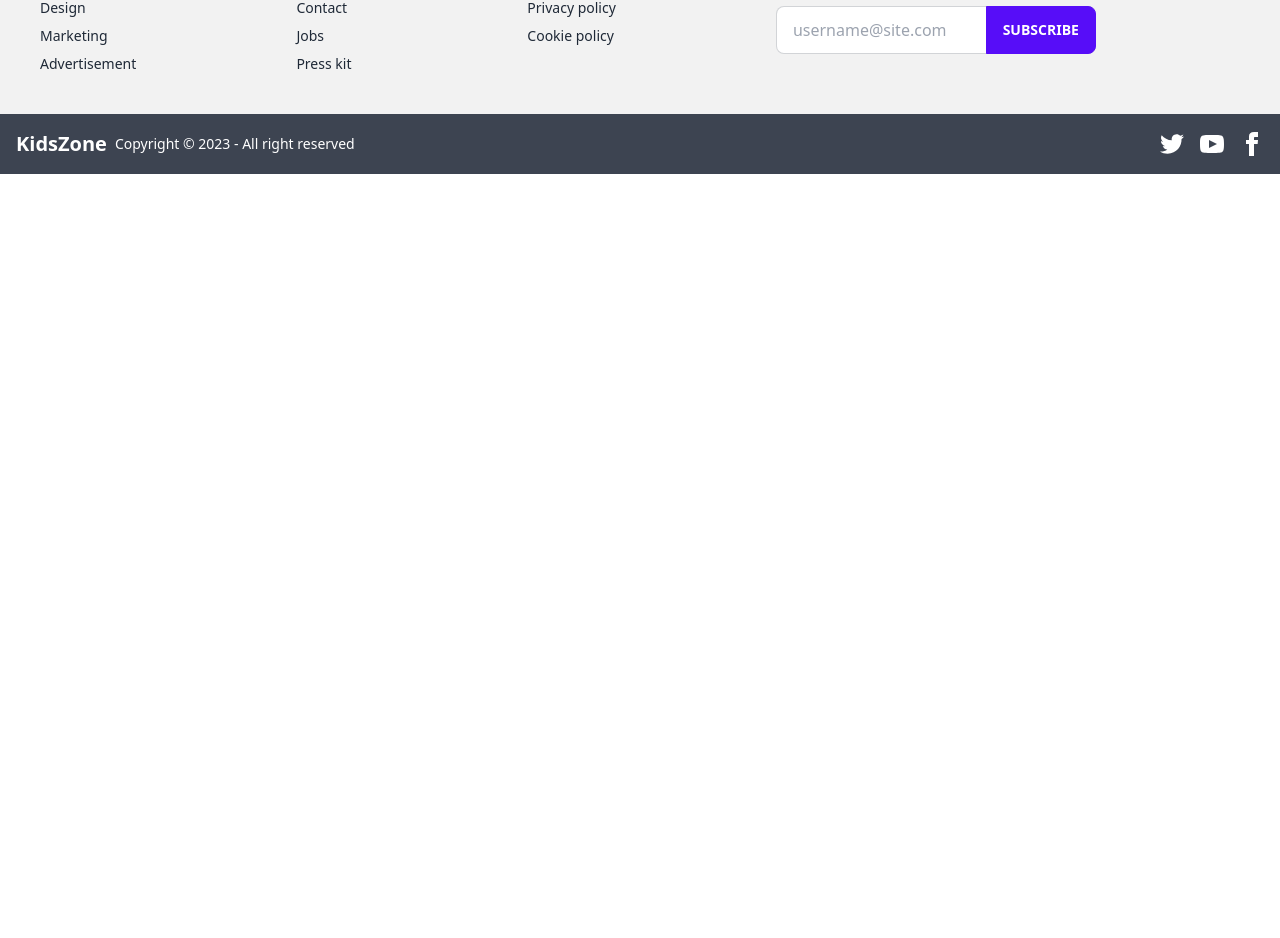
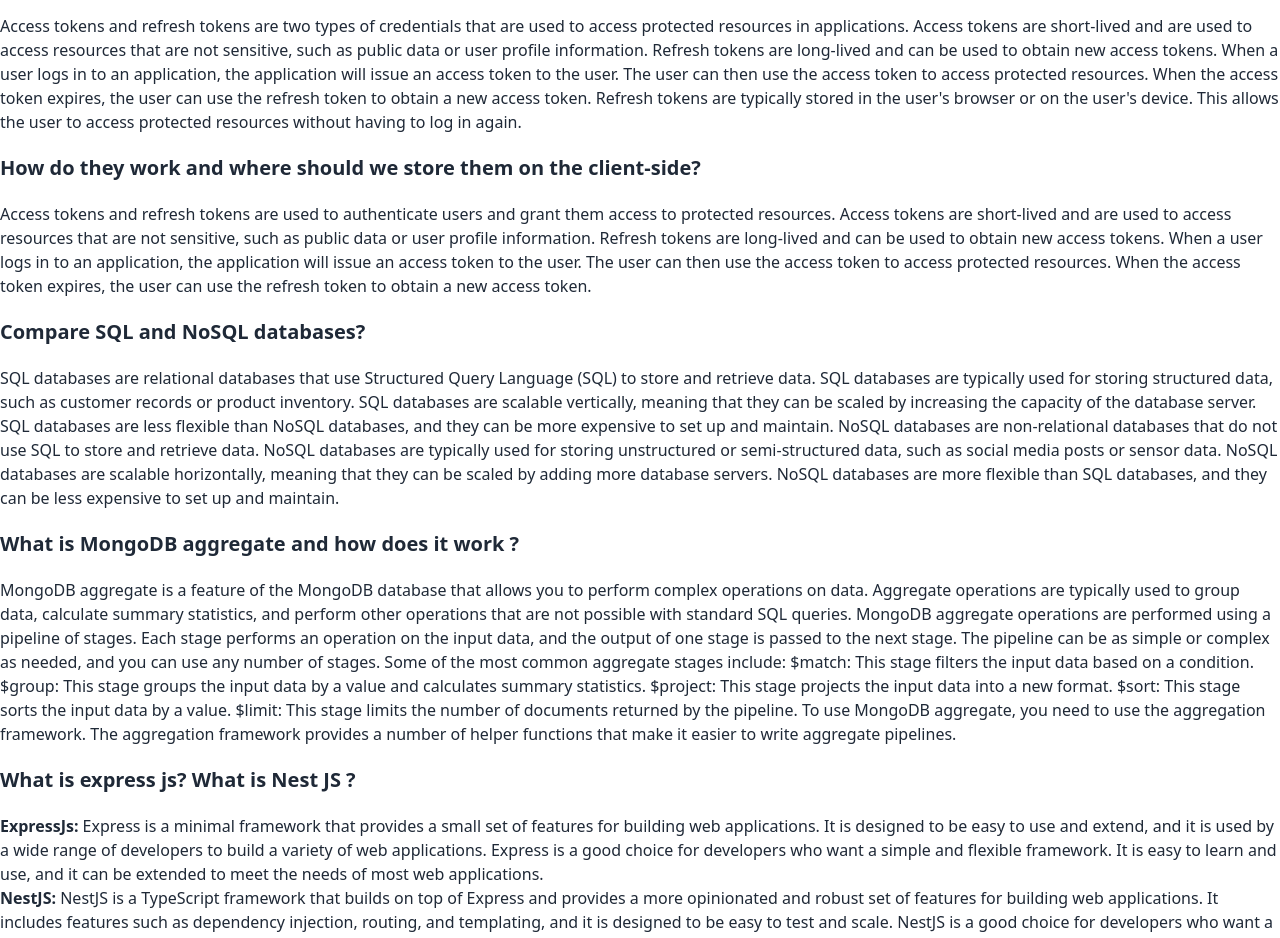
Before and after one commit to dipto3478/KidsZone_client, a React (Vite) app: page /blogs in a window 1280 px wide. Shown: the part 194-1132 px from the top of the page. Before the commit the page ends 800 px from the top, so only its background shows below. Built offline with nearby package versions, Linux system fonts and the light colour scheme; no server answers.

Commit message:
delete buttton work

```diff
--- a/package.json
+++ b/package.json
@@ -10,6 +10,7 @@
     "preview": "vite preview"
   },
   "dependencies": {
+    "aos": "^3.0.0-beta.6",
     "daisyui": "^2.51.6",
     "firebase": "^9.22.0",
     "localforage": "^1.10.0",
--- a/src/components/Blogs/Blogs.jsx
+++ b/src/components/Blogs/Blogs.jsx
@@ -1,8 +1,111 @@
 const Blogs = () => {
   return (
-    <div>
-      <h3>blogs</h3>
-    </div>
+    <section className="my-10 space-y-5">
+      <h3 className="text-3xl font-bold mb-5 text-center underline">Blogs</h3>
+      <article className="space-y-5">
+        <h4 className="text-xl font-semibold">
+          What is an access token and refresh token?
+        </h4>
+        <p className="text-base font-normal">
+          Access tokens and refresh tokens are two types of credentials that are
+          used to access protected resources in applications. Access tokens are
+          short-lived and are used to access resources that are not sensitive,
+          such as public data or user profile information. Refresh tokens are
+          long-lived and can be used to obtain new access tokens. When a user
+          logs in to an application, the application will issue an access token
+          to the user. The user can then use the access token to access
+          protected resources. When the access token expires, the user can use
+          the refresh token to obtain a new access token. Refresh tokens are
+          typically stored in the user's browser or on the user's device. This
+          allows the user to access protected resources without having to log in
+          again.
+        </p>
+      </article>
+      <article className="space-y-5">
+        <h4 className="text-xl font-semibold">
+          How do they work and where should we store them on the client-side?
+        </h4>
+        <p className="text-base font-normal">
+          Access tokens and refresh tokens are used to authenticate users and
+          grant them access to protected resources. Access tokens are
+          short-lived and are used to access resources that are not sensitive,
+          such as public data or user profile information. Refresh tokens are
+          long-lived and can be used to obtain new access tokens. When a user
+          logs in to an application, the application will issue an access token
+          to the user. The user can then use the access token to access
+          protected resources. When the access token expires, the user can use
+          the refresh token to obtain a new access token.
+        </p>
+      </article>
+      <article className="space-y-5">
+        <h4 className="text-xl font-semibold">
+          Compare SQL and NoSQL databases?
+        </h4>
+        <p className="text-base font-normal">
+          SQL databases are relational databases that use Structured Query
+          Language (SQL) to store and retrieve data. SQL databases are typically
+          used for storing structured data, such as customer records or product
+          inventory. SQL databases are scalable vertically, meaning that they
+          can be scaled by increasing the capacity of the database server. SQL
+          databases are less flexible than NoSQL databases, and they can be more
+          expensive to set up and maintain. NoSQL databases are non-relational
+          databases that do not use SQL to store and retrieve data. NoSQL
+          databases are typically used for storing unstructured or
+          semi-structured data, such as social media posts or sensor data. NoSQL
+          databases are scalable horizontally, meaning that they can be scaled
+          by adding more database servers. NoSQL databases are more flexible
+          than SQL databases, and they can be less expensive to set up and
+          maintain.
+        </p>
+      </article>
+      <article className="space-y-5">
+        <h4 className="text-xl font-semibold">
+          What is MongoDB aggregate and how does it work ?
+        </h4>
+        <p className="text-base font-normal">
+          MongoDB aggregate is a feature of the MongoDB database that allows you
+          to perform complex operations on data. Aggregate operations are
+          typically used to group data, calculate summary statistics, and
+          perform other operations that are not possible with standard SQL
+          queries. MongoDB aggregate operations are performed using a pipeline
+          of stages. Each stage performs an operation on the input data, and the
+          output of one stage is passed to the next stage. The pipeline can be
+          as simple or complex as needed, and you can use any number of stages.
+          Some of the most common aggregate stages include: $match: This stage
+          filters the input data based on a condition. $group: This stage groups
+          the input data by a value and calculates summary statistics. $project:
+          This stage projects the input data into a new format. $sort: This
+          stage sorts the input data by a value. $limit: This stage limits the
+          number of documents returned by the pipeline. To use MongoDB
+          aggregate, you need to use the aggregation framework. The aggregation
+          framework provides a number of helper functions that make it easier to
+          write aggregate pipelines.
+        </p>
+      </article>
+      <article className="space-y-5">
+        <h4 className="text-xl font-semibold">
+          What is express js? What is Nest JS ?
+        </h4>
+        <p className="text-base font-normal">
+          <strong className="font-bold">ExpressJs:</strong> Express is a minimal
+          framework that provides a small set of features for building web
+          applications. It is designed to be easy to use and extend, and it is
+          used by a wide range of developers to build a variety of web
+          applications. Express is a good choice for developers who want a
+          simple and flexible framework. It is easy to learn and use, and it can
+          be extended to meet the needs of most web applications.
+          <br />
+          <strong className="font-bold">NestJS:</strong> NestJS is a TypeScript
+          framework that builds on top of Express and provides a more
+          opinionated and robust set of features for building web applications.
+          It includes features such as dependency injection, routing, and
+          templating, and it is designed to be easy to test and scale. NestJS is
+          a good choice for developers who want a more robust and opinionated
+          framework. It provides a number of features that can help to improve
+          the quality and performance of web applications.
+        </p>
+      </article>
+    </section>
   );
 };
 
--- a/src/components/Home/Discount/Discount.jsx
+++ b/src/components/Home/Discount/Discount.jsx
@@ -1,10 +1,18 @@
 import banner1 from "../../../assets/banner/banner1.jpg";
+import AOS from "aos";
+import "aos/dist/aos.css"; // You can also use <link> for styles
+// ..
+AOS.init();
 
 const Discount = () => {
   return (
-    <div className="max-h-96 my-24">
+    <div
+      data-aos="fade-up"
+      data-aos-anchor-placement="top-center"
+      className="max-h-72 my-24"
+    >
       <h3 className="text-4xl font-bold text-center mb-5">Discount %</h3>
-      <img className="w-full max-h-96" src={banner1} alt="" />
+      <img className="w-full max-h-72" src={banner1} alt="" />
     </div>
   );
 };
--- a/src/components/MyToys/MyToys.jsx
+++ b/src/components/MyToys/MyToys.jsx
@@ -1,6 +1,7 @@
 import { useContext, useEffect, useState } from "react";
 import { AuthContext } from "../Provider/AuthProvider";
 import { Link } from "react-router-dom";
+import Swal from "sweetalert2";
 
 const MyToys = () => {
   const { user } = useContext(AuthContext);
@@ -15,9 +16,34 @@
       .then((data) => {
         setProducts(data);
         setIsLoading(false);
-        console.log(data);
+        // console.log(data);
       });
   }, [url]);
+
+  const handleDelete = (id) => {
+    Swal.fire({
+      title: "Are you sure?",
+      text: "You won't be able to revert this!",
+      icon: "warning",
+      showCancelButton: true,
+      confirmButtonColor: "#3085d6",
+      cancelButtonColor: "#d33",
+      confirmButtonText: "Yes, delete it!",
+    }).then((result) => {
+      if (result.isConfirmed) {
+        Swal.fire("Deleted!", "Your file has been deleted.", "success");
+        fetch(`http://localhost:5000/mytoys/${id}`, {
+          method: "DELETE",
+        })
+          .then((res) => res.json())
+          .then((data) => {
+            console.log(data);
+          });
+        const remaining = products.filter((p) => p._id !== id);
+        setProducts(remaining);
+      }
+    });
+  };
   return (
     <>
       {isLoading ? (
@@ -39,21 +65,29 @@
                     <th>Toy Name</th>
                     <th>Sub-category</th>
                     <th>Available Quantity</th>
-                    <th>Details</th>
+                    <th>Update</th>
+                    <th>Delete</th>
                   </tr>
                 </thead>
                 <tbody>
-                  {products.map((product, index) => (
-                    <tr key={product?._id}>
-                      <td>{index + 1}</td>
-                      <td>{product?.sellerName}</td>
-                      <td>{product?.productName}</td>
-                      <td>{product?.sub_category}</td>
-                      <td>{product?.quantity}</td>
+                  {products.map((product) => (
+                    <tr key={product._id}>
+                      <td>{product.sellerName}</td>
+                      <td>{product.productName}</td>
+                      <td>{product.sub_category}</td>
+                      <td>{product.quantity}</td>
                       <td>
                         <Link className="btn" to={`/updatetoy/${product._id}`}>
-                          Edit
+                          Update
                         </Link>
+                      </td>
+                      <td>
+                        <button
+                          onClick={() => handleDelete(product._id)}
+                          className="btn"
+                        >
+                          Delete
+                        </button>
                       </td>
                     </tr>
                   ))}
```
Also changed, not shown: 1 other file (tests, documents, lock files or other folders).
